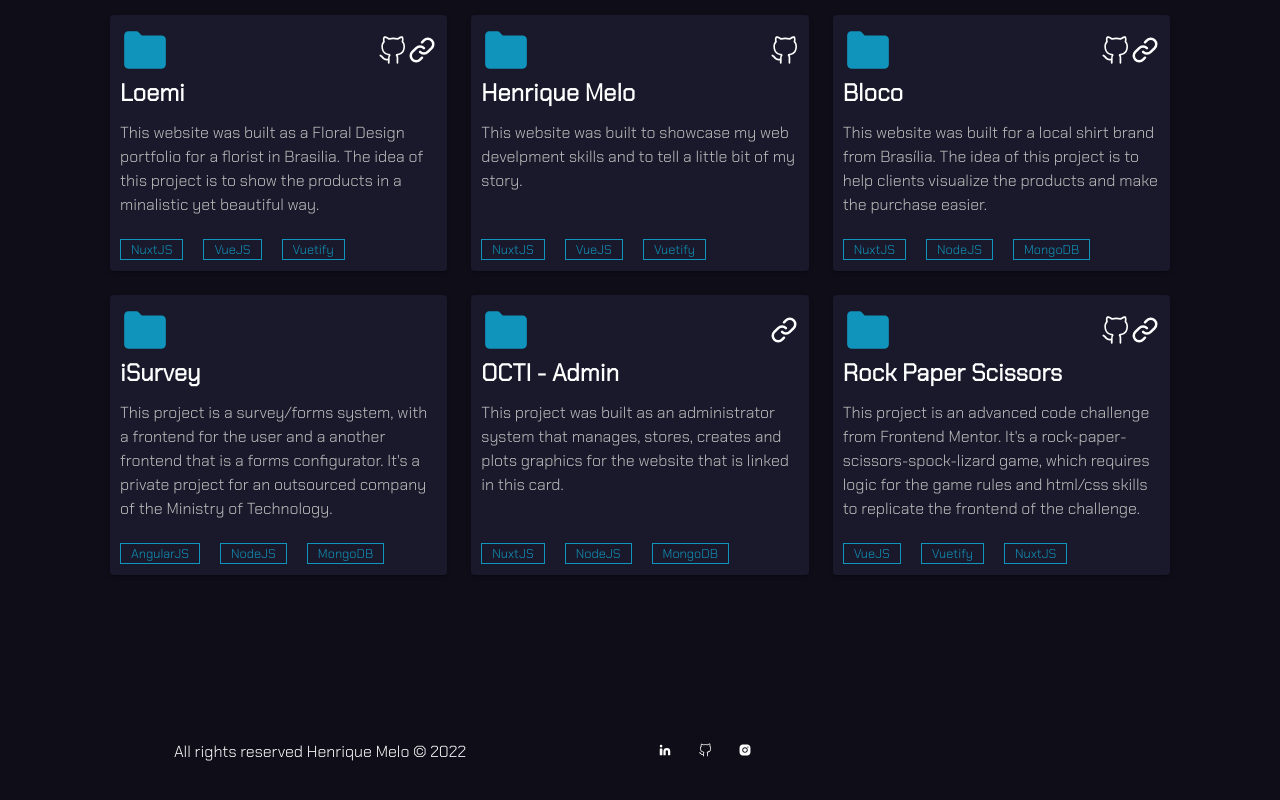
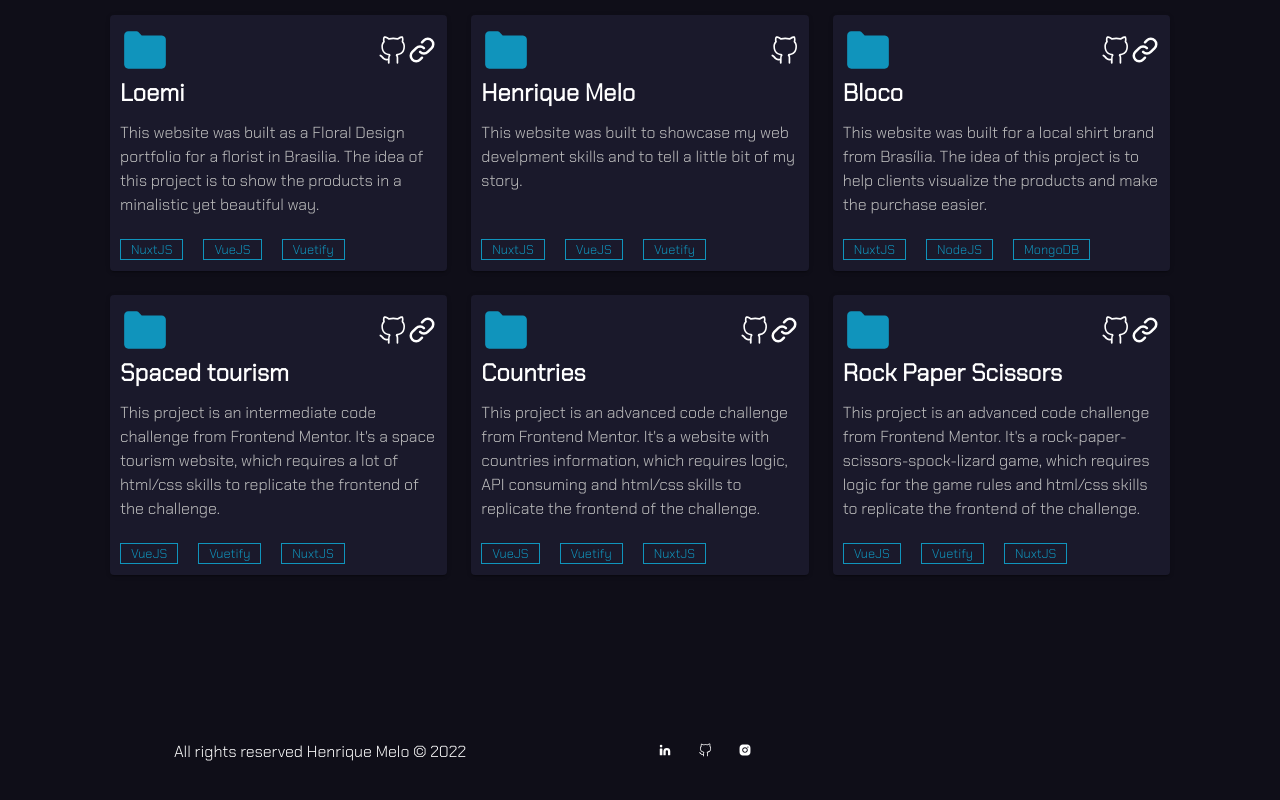
Before and after one commit to HenriqueAmorim20/henriquemelodev, a Nuxt app: page / in a window 1280 px wide. Shown: the part 3266-4066 px from the top of the page. Built offline with nearby package versions, Linux system fonts and the light colour scheme.

Commit message:
Adding 2 new projects and replacing one's link url

```diff
--- a/components/projects.vue
+++ b/components/projects.vue
@@ -91,7 +91,7 @@
           <span>MongoDB</span>
         </div>
       </v-card>
-      <v-card class="project-card">
+      <!-- <v-card class="project-card">
         <header>
           <Icon :icon="'file'" :width="50" :color="'#1094bc'" />
         </header>
@@ -130,6 +130,64 @@
           <span>NodeJS</span>
           <span>MongoDB</span>
         </div>
+      </v-card> -->
+      <v-card class="project-card">
+        <header>
+          <Icon :icon="'file'" :width="50" :color="'#1094bc'" />
+          <v-spacer></v-spacer>
+          <a
+            href="https://github.com/HenriqueAmorim20/space-tourism"
+            target="_blank"
+            rel="noopener noreferrer"
+          >
+            <Icon :icon="'github'" :width="30" />
+          </a>
+          <a
+            href="https://melohenrique-spacetourism.netlify.app/home"
+            target="_blank"
+            rel="noopener noreferrer"
+          >
+            <Icon :icon="'link'" :width="30" />
+          </a>
+        </header>
+        <h2>Spaced tourism</h2>
+        <p>
+          This project is an intermediate code challenge from Frontend Mentor. It's a space tourism website, which requires a lot of html/css skills to replicate the frontend of the challenge.
+        </p>
+        <div class="project-card-techs">
+          <span>VueJS</span>
+          <span>Vuetify</span>
+          <span>NuxtJS</span>
+        </div>
+      </v-card>
+      <v-card class="project-card">
+        <header>
+          <Icon :icon="'file'" :width="50" :color="'#1094bc'" />
+          <v-spacer></v-spacer>
+          <a
+            href="https://github.com/HenriqueAmorim20/countries-challenge"
+            target="_blank"
+            rel="noopener noreferrer"
+          >
+            <Icon :icon="'github'" :width="30" />
+          </a>
+          <a
+            href="https://melohenrique-countrieschallenge.netlify.app/countries"
+            target="_blank"
+            rel="noopener noreferrer"
+          >
+            <Icon :icon="'link'" :width="30" />
+          </a>
+        </header>
+        <h2>Countries</h2>
+        <p>
+          This project is an advanced code challenge from Frontend Mentor. It's a website with countries information, which requires logic, API consuming and html/css skills to replicate the frontend of the challenge.
+        </p>
+        <div class="project-card-techs">
+          <span>VueJS</span>
+          <span>Vuetify</span>
+          <span>NuxtJS</span>
+        </div>
       </v-card>
       <v-card class="project-card">
         <header>
@@ -143,7 +201,7 @@
             <Icon :icon="'github'" :width="30" />
           </a>
           <a
-            href="https://master.dnbikwgaty4tk.amplifyapp.com"
+            href="https://melohenrique-rockpaperscissors.netlify.app/"
             target="_blank"
             rel="noopener noreferrer"
           >
```
